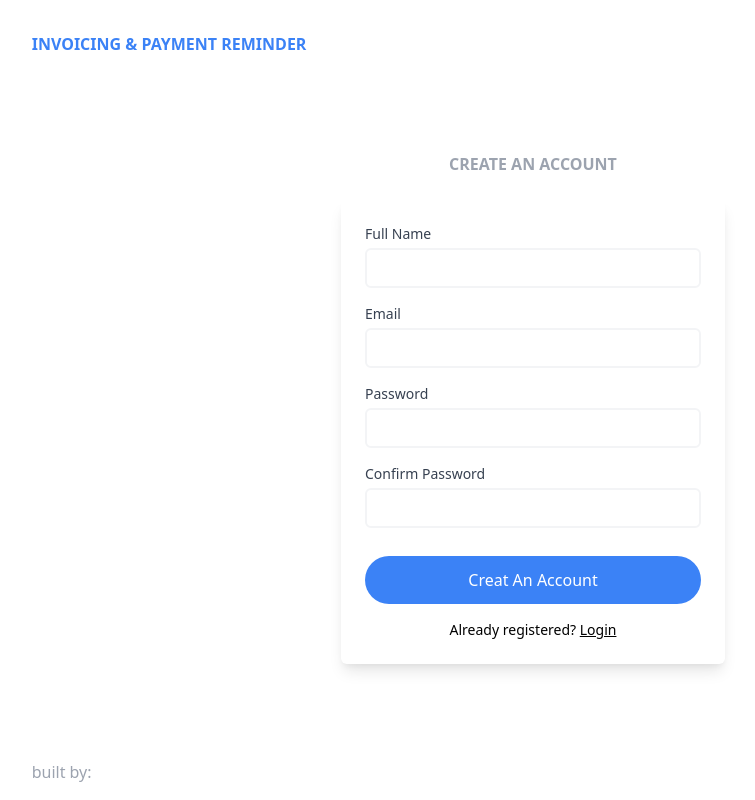
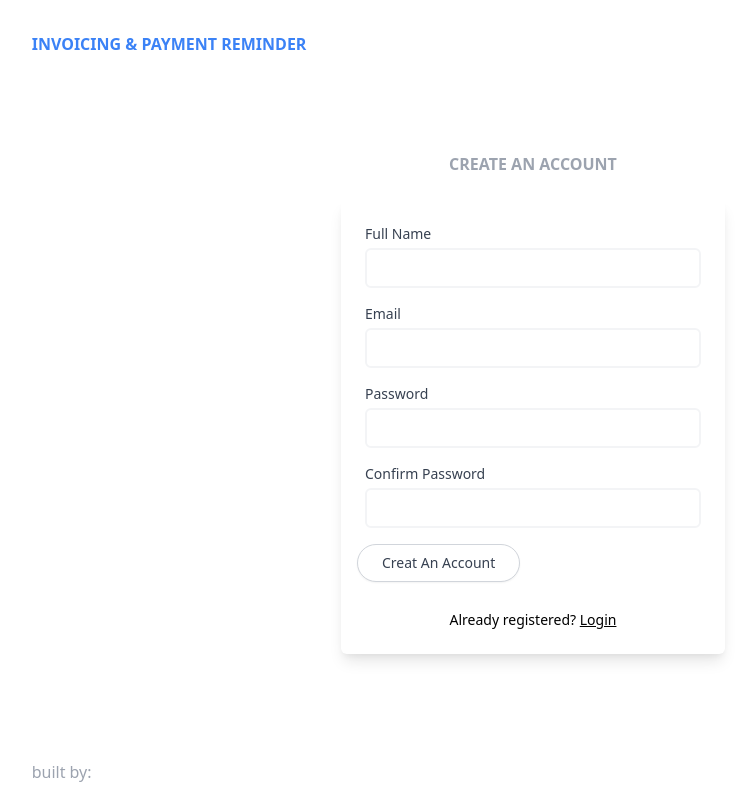
Before and after one commit to slroberts/invoicing-payment-reminder-FE, a React (Create React App) app: page /register in a window 1280 px wide. Shown: the whole page, without its empty margins (107-862 px from the left). Built offline with nearby package versions, Linux system fonts and the light colour scheme.

Commit message:
style update and implementation of button element

```diff
--- a/src/components/Button.js
+++ b/src/components/Button.js
@@ -4,7 +4,7 @@ const Button = ({ buttonText, handleOnClick, custom, disabled }) => {
   return (
     <button
       onClick={handleOnClick}
-      className={`mt-3 p-3 w-48 text-white text-center rounded-full border-none transition duration-300 ease-in-out bg-gray-500 hover:bg-gray-700 ${custom}`}
+      className={`w-full inline-flex justify-center text-center rounded-full border border-gray-300 shadow-sm px-6 py-2 transition duration-300 ease-in-out bg-white text-base text-gray-700 hover:bg-gray-0 focus:outline-none focus:ring-indigo-500 mb-3 sm:mt-0 sm:w-auto sm:text-sm ${custom}`}
       disabled={disabled}
     >
       {buttonText}
--- a/src/pages/Landing.js
+++ b/src/pages/Landing.js
@@ -16,13 +16,11 @@ const Landing = () => {
             follow-up reminders about overdue payments.
           </p>
 
-          <Link to='/login'>
-            <Button
-              buttonText='Get Started'
-              custom='bg-blue-500 hover:bg-blue-700 mt-6'
-              to='/Login'
-            />
-          </Link>
+          <div className='mt-8 -ml-2'>
+            <Link to='/login'>
+              <Button buttonText='Get Started' />
+            </Link>
+          </div>
         </div>
         <img
           className='flex-auto md:w-24'
--- a/src/pages/Login.js
+++ b/src/pages/Login.js
@@ -113,13 +113,14 @@ const Login = () => {
                 {errors.password}
               </p>
             ) : null}
-            <Button
-              buttonText='Login'
-              custom='bg-blue-500 hover:bg-blue-700 w-full mb-2'
-              to='/Login'
-              disabled={buttonDisabled}
-            />
-            <p className='text-center text-sm mt-2'>
+            <div className='-ml-2 mb-4'>
+              <Button
+                buttonText='Login'
+                to='/Login'
+                disabled={buttonDisabled}
+              />
+            </div>
+            <p className='text-center text-sm mt-2 clear-both'>
               Not yet registered?{' '}
               <Link to='/register' className='underline'>
                 Create an account
--- a/src/pages/Register.js
+++ b/src/pages/Register.js
@@ -153,12 +153,13 @@ const Register = () => {
                 {errors.confirmPassword}
               </p>
             ) : null}
-            <Button
-              buttonText='Creat An Account'
-              custom='bg-blue-500 hover:bg-blue-700 w-full mb-2'
-              to='/Login'
-              disabled={buttonDisabled}
-            />
+            <div className='-ml-2 mb-4'>
+              <Button
+                buttonText='Creat An Account'
+                to='/Login'
+                disabled={buttonDisabled}
+              />
+            </div>
             <p className='text-center text-sm mt-2'>
               Already registered?{' '}
               <Link to='/login' className='underline'>
```
